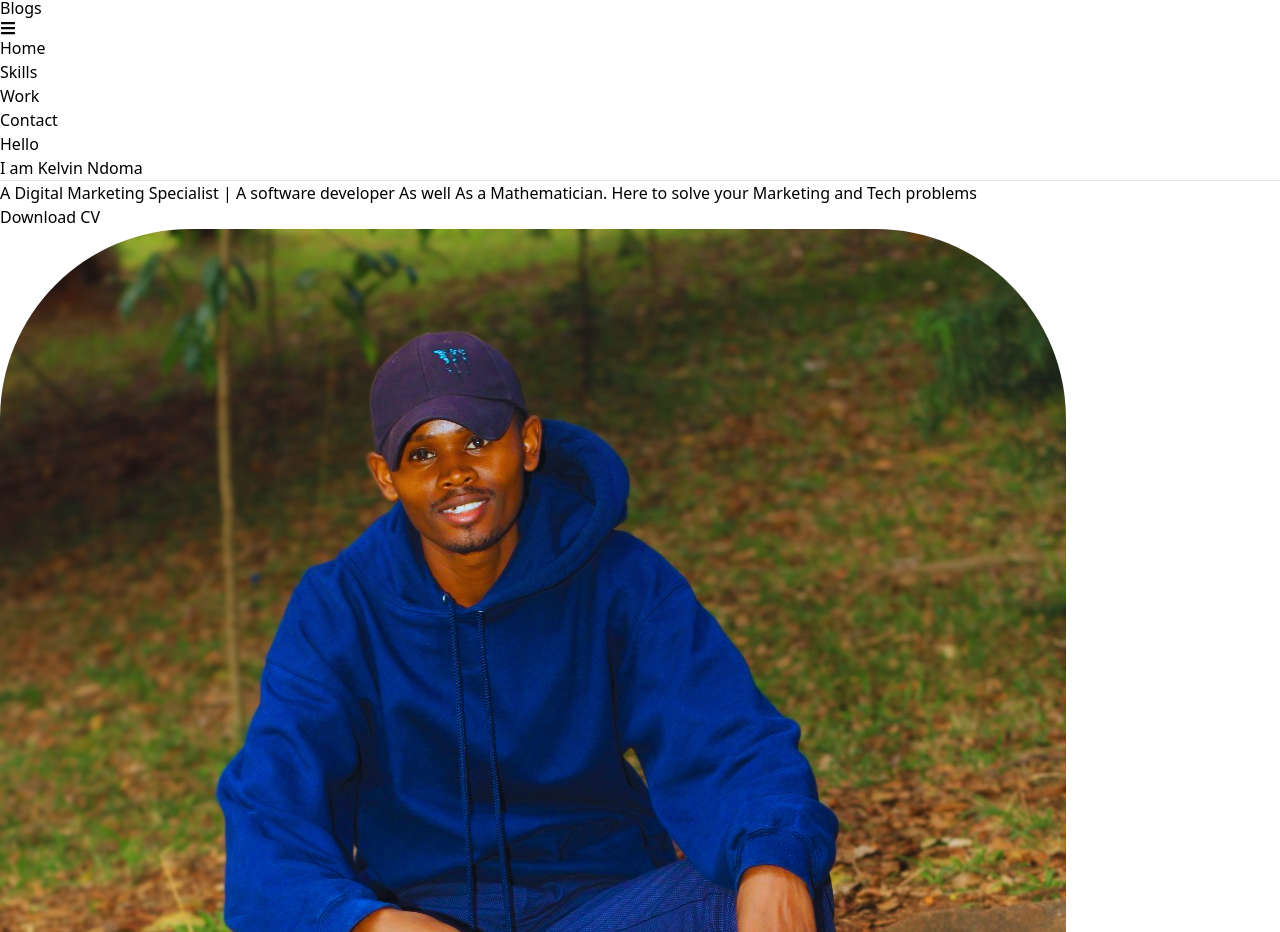
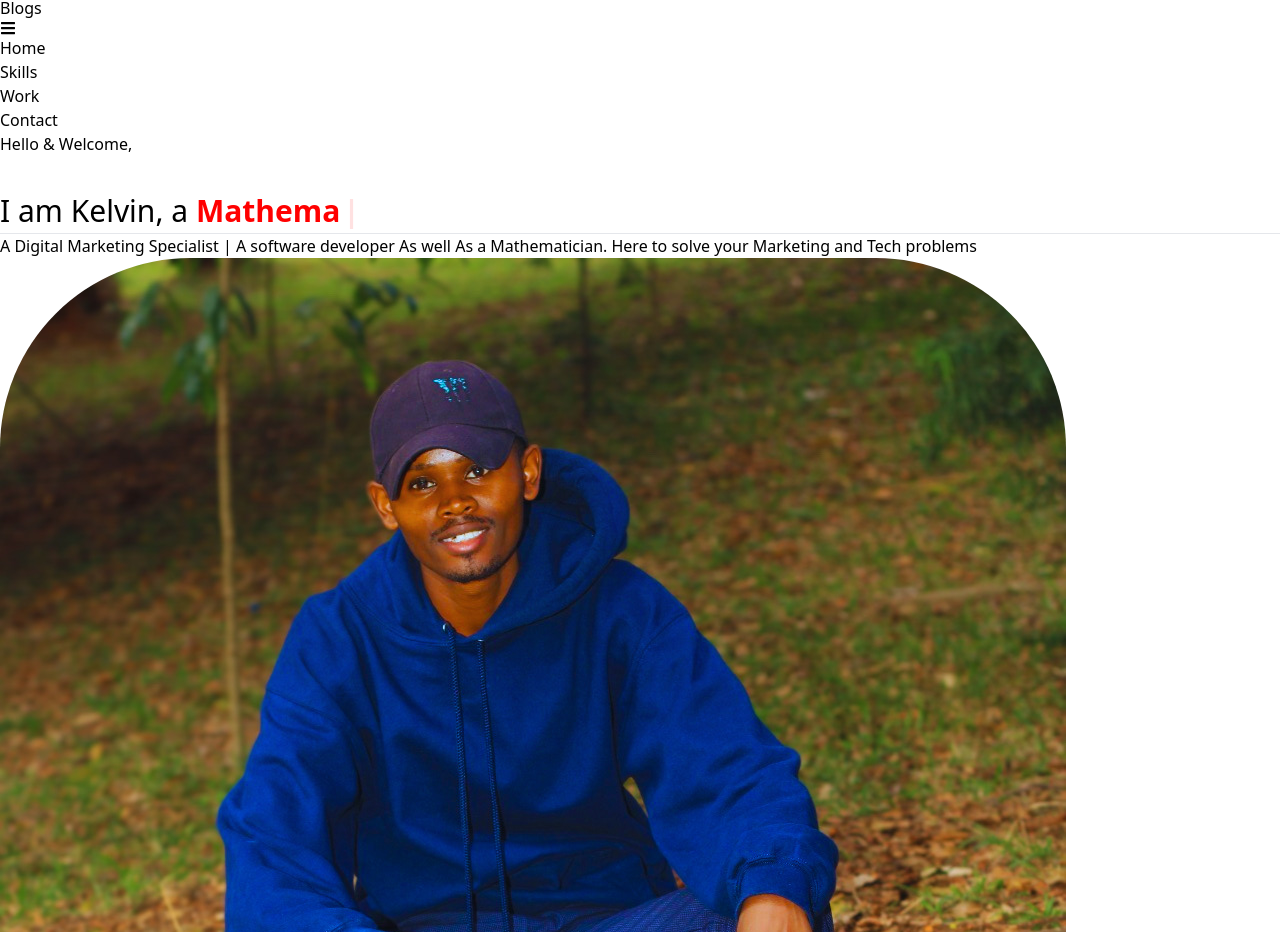
Before and after one commit to kelvin-ndoma/k-consulatancy, a React (Vite) app: page / in a window 1280 px wide. Shown: the part 874-1806 px from the top of the page. Built offline with nearby package versions, Linux system fonts and the light colour scheme.

Commit message:
added tysetter

```diff
--- a/package.json
+++ b/package.json
@@ -14,7 +14,8 @@
     "react-dom": "^18.2.0",
     "react-icons": "^4.12.0",
     "react-router-dom": "^6.21.1",
-    "react-scroll": "^1.9.0"
+    "react-scroll": "^1.9.0",
+    "react-simple-typewriter": "^5.0.1"
   },
   "devDependencies": {
     "@types/react": "^18.2.43",
--- a/src/components/Home.jsx
+++ b/src/components/Home.jsx
@@ -1,6 +1,8 @@
 import { useState } from 'react';
 import { BsFacebook, BsInstagram, BsLinkedin } from 'react-icons/bs';
 import Me from '../assets/me1.jpg';
+
+import { Typewriter } from 'react-simple-typewriter'
 
 const Home = () => {
   const [showMore, setShowMore] = useState(false);
@@ -9,27 +11,47 @@ const Home = () => {
     setShowMore(!showMore);
   };
 
+
+
+const handleType = (count) => {
+  // access word count number
+  console.log(count);
+};
+
+const handleDone = () => {
+  console.log(`Done after 5 loops!`);
+};
+
 return (
 
   <div name="home" className="flex flex-col lg:flex-row sm:flex-col items-center p-10 space-x-10 lg:space-x-20 lg:space-y-0 ssm:space-y-10 bg-[#C0C0C0] text-black">
     <div className="lg:w-1/3 ssm:w-full mb-10 lg:mb-0">
-        <p className="text-4xl mb-5 text-black font-bold">Hello</p>
-        <h1 className="text-6xl">I am Kelvin Ndoma</h1>
+      <p className="text-2xl md:text-4xl lg:4xl mb-5 text-black font-bold font-sans ">Hello & Welcome,</p>
+
+      <h1 style={{ paddingTop: '2rem', margin: 'auto 0', fontWeight: 'normal', fontSize: '30px' }}>
+        I am Kelvin, a {' '}
+        <span style={{ color: 'red', fontWeight: 'bold',fontSize: '30px' }}>
+          {/* Style will be inherited from the parent element */}
+          <Typewriter
+            words={['Digital Marketer', 'Web developer', 'Mathematician', 'Physicts']}
+            loop={5}
+            cursor
+            cursorStyle='|'
+            typeSpeed={70}
+            deleteSpeed={50}
+            delaySpeed={1000}
+            onLoopDone={handleDone}
+            onType={handleType}
+          />
+        </span>
+      </h1>
+
+
       <hr className="border-t-2 my-5 w-1/4 border-indigo-600" />
-        <p className="mb-4">
+      <p>
         A Digital Marketing Specialist | A software developer As well As a Mathematician. Here to solve your Marketing and Tech problems
       </p>
-
-        {/* Add the button for downloading the CV */}
-        <button className="bg-orange-500 hover:bg-blue-700 text-white font-bold py-2 mt-6  px-6 rounded-full">
-          <a href="/path/to/your/cv.pdf" download="Kelvin_Ndoma_CV.pdf">
-            Download CV
-          </a>
-        </button>
     </div>
-
-
-
     <div className="lg:w-1/3 ssm:w-full mb-10">
       <img
         src={Me}
@@ -38,10 +60,12 @@ const Home = () => {
         style={{
           borderRadius: '190px 190px 0 0 / 190px',
         }}
+
       />
+
     </div>
-      <div className="lg:w-1/3 ssm:w-full lg:pt-16">
-        <p className='text-4xl ssm:w-full font-bold inline border-b-4 text-blabk border-pink-600 ml-0'> About Me</p>
+    <div className="lg:w-1/3 ssm:w-full">
+      <p className='text-4xl font-bold inline border-b-4 text-blabk border-pink-600'> About Me</p>
       <p className='py-6'>
         {showMore
           ? "Welcome to Mark & Tech, where innovation meets expertise! I'm Kelvin Ndoma, your Digital Marketing Specialist, Full stack Web developer, and a Mathematician. My mission is to be your strategic partner in navigating marketing and tech challenges. Join me on a transformative journey where innovation, precision, and strategic thinking turn challenges into opportunities for success."
@@ -67,7 +91,6 @@ const Home = () => {
         </a>
       </div>
     </div>
-
   </div>
 );
 };
```
Also changed, not shown: 1 other file (tests, documents, lock files or other folders). Lines whose indentation alone changed are shown as unchanged.
